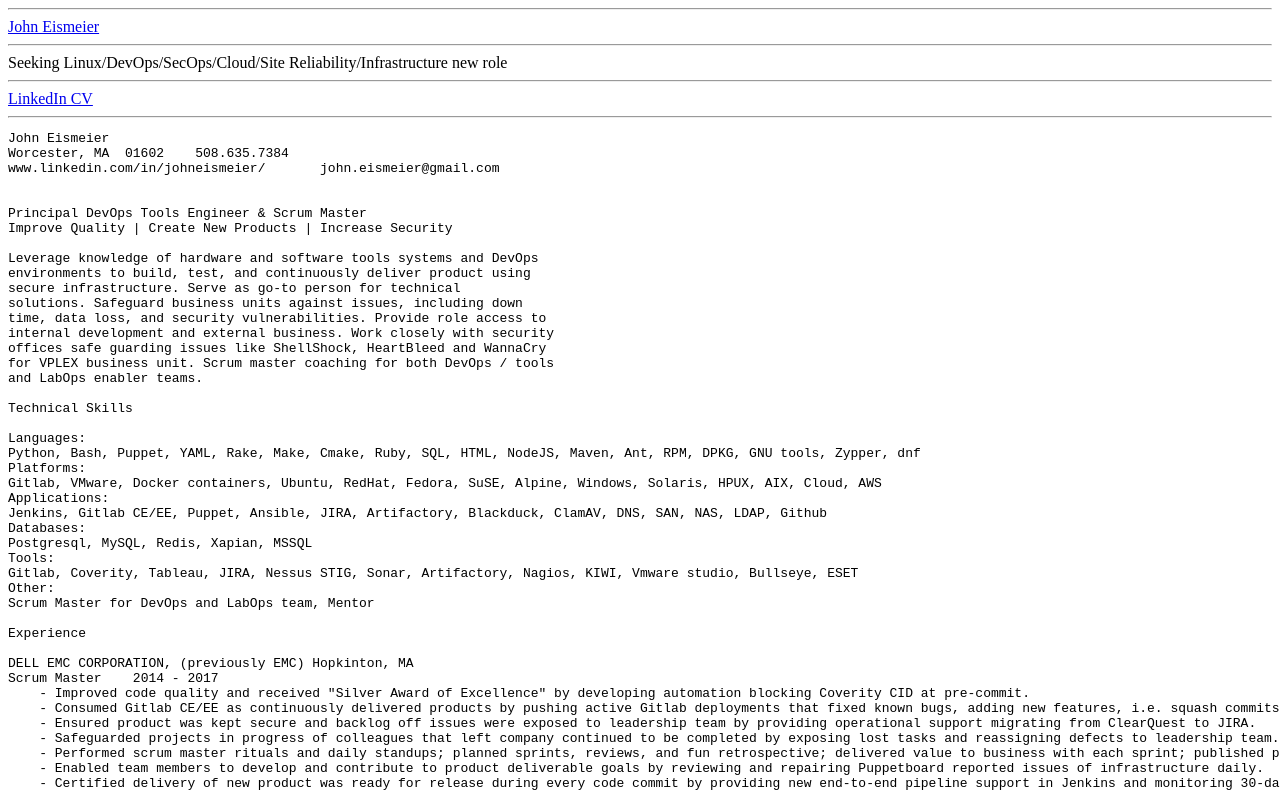
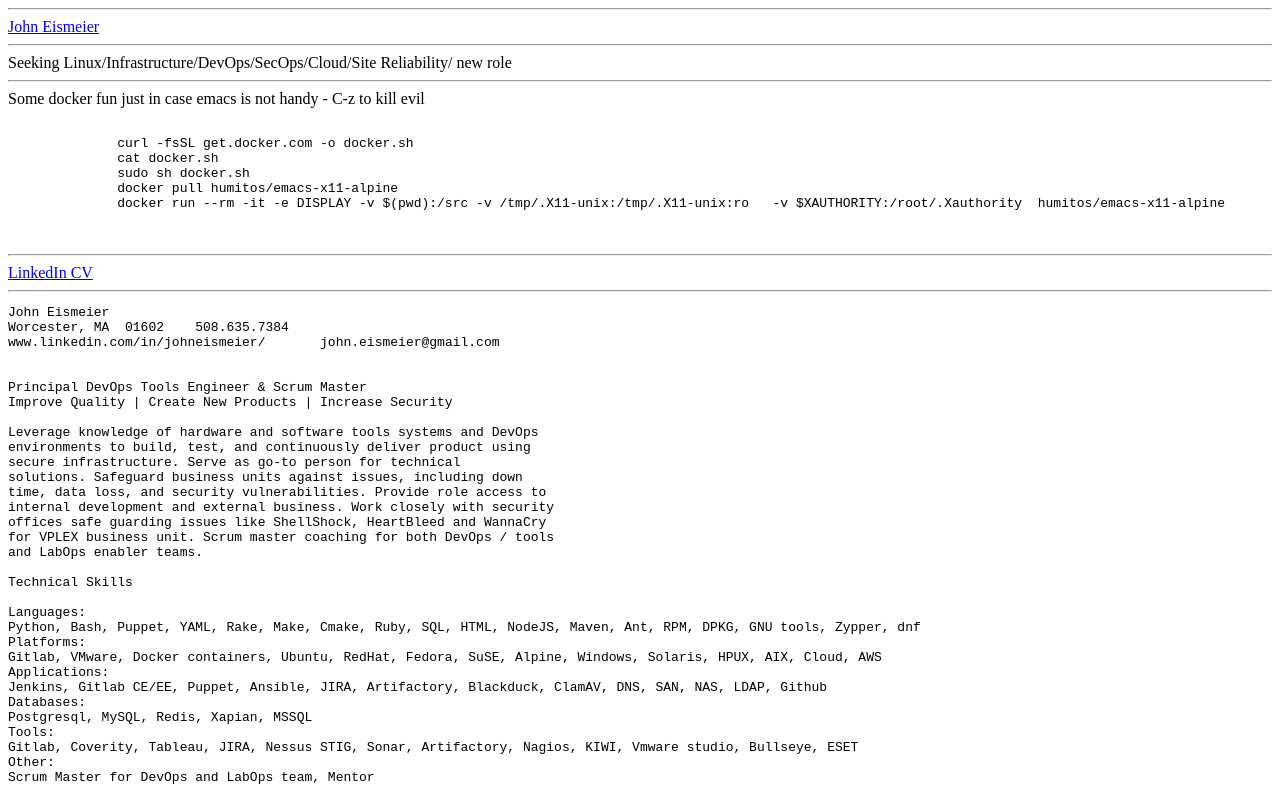
Before and after one commit to jeis2497052/jeis2497052.github.io, a plain HTML site: page index.html in a window 1280 px wide. Shown: the top 792 px of the page. Drawn offline with Linux system fonts and the light colour scheme.

Commit message:
add some docker fun

```diff
--- a/index.html
+++ b/index.html
@@ -7,7 +7,19 @@
         <a href="mailto:john.eismeier@gmail.com"> John Eismeier </a>
         <HR>
         <body>
-            Seeking Linux/DevOps/SecOps/Cloud/Site Reliability/Infrastructure new role
+            Seeking Linux/Infrastructure/DevOps/SecOps/Cloud/Site Reliability/ new role
+            <HR>
+            Some docker fun just in case emacs is not handy - C-z to kill evil
+            <pre>
+
+              curl -fsSL get.docker.com -o docker.sh
+              cat docker.sh
+              sudo sh docker.sh
+              docker pull humitos/emacs-x11-alpine
+              docker run --rm -it -e DISPLAY -v $(pwd):/src -v /tmp/.X11-unix:/tmp/.X11-unix:ro   -v $XAUTHORITY:/root/.Xauthority  humitos/emacs-x11-alpine
+
+            </pre>
+
             <HR>
             <a href="https://www.linkedin.com/in/johneismeier/ ">LinkedIn CV</a>
             <HR>
```
